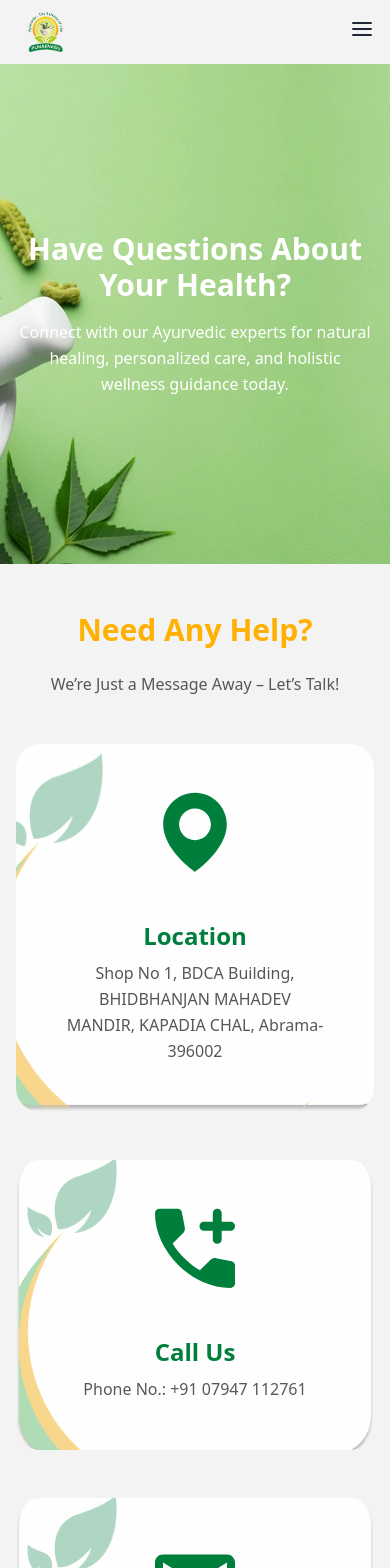
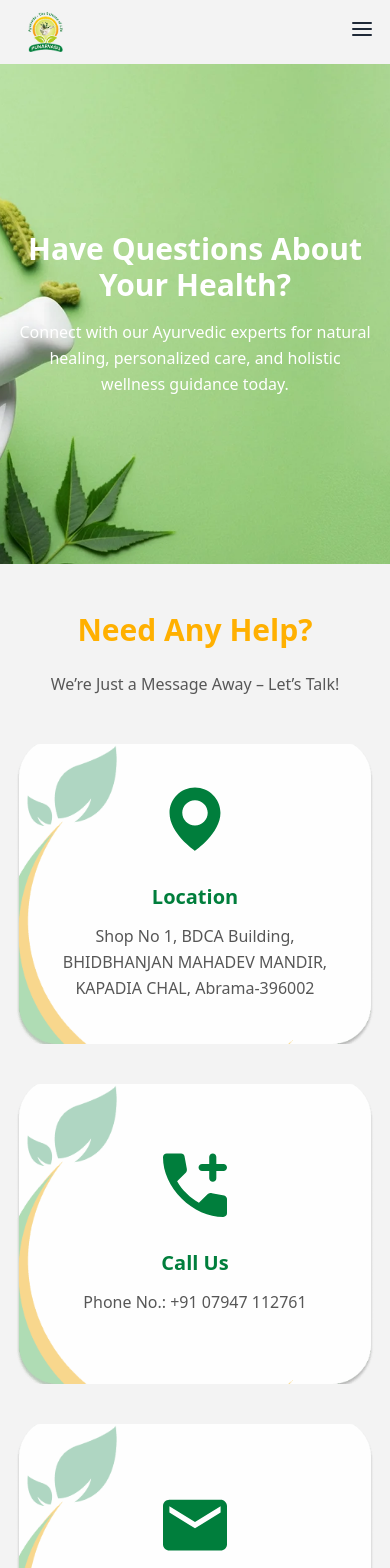
Before and after one commit to vernoxy2/Punarvasu, a React (Vite) app: page /contact in a window 390 px wide. Shown: the top 1568 px of the page. Built offline with nearby package versions, Linux system fonts and the light colour scheme; the HTML template or start-up script is replaced by a standard one.

Commit message:
Daytoday Work

```diff
--- a/package.json
+++ b/package.json
@@ -10,6 +10,7 @@
     "preview": "vite preview"
   },
   "dependencies": {
+    "aos": "^2.3.4",
     "react": "^19.1.0",
     "react-dom": "^19.1.0",
     "react-icons": "^5.5.0",
--- a/src/Components/AboutPageComp/Doctors/Doctors.jsx
+++ b/src/Components/AboutPageComp/Doctors/Doctors.jsx
@@ -1,4 +1,11 @@
 import React from "react";
+
+const doctersData = [
+  {
+    id: 1,
+
+  },
+];
 
 const Doctors = () => {
   return (
@@ -10,7 +17,7 @@ const Doctors = () => {
 
       {/* Subtext */}
       <p className="text-center w-full max-w-3xl text-2xl mx-auto text-textColor z-10">
-       Experienced practitioners dedicated to authentic Ayurvedic healing
+        Experienced practitioners dedicated to authentic Ayurvedic healing
       </p>
     </section>
   );
--- a/src/Components/ConatactUsPageComp/Help/Help.jsx
+++ b/src/Components/ConatactUsPageComp/Help/Help.jsx
@@ -28,8 +28,8 @@ const ContactData = [
 const Help = () => {
   return (
     <section className="py-12 space-y-12">
-      {/* Heading Text */}
-      <div className="text-center space-y-6">
+      {/* Heading */}
+      <div className="text-center space-y-6 px-4">
         <h1 className="text-3xl sm:text-4xl lg:text-5xl font-bold text-secondary">
           Need Any Help?
         </h1>
@@ -38,36 +38,32 @@ const Help = () => {
         </p>
       </div>
 
-      {/* Contact Cards */}
-     <div className="container grid grid-cols-1 md:grid-cols-2 lg:grid-cols-3 gap-12">
+      {/* Cards */}
+      <div className="container mx-auto px-4 grid gap-10 sm:grid-cols-2 xl:grid-cols-3">
         {ContactData.map((item) => (
           <div
             key={item.id}
-      className="relative text-center p-12 space-y-12 rounded-3xl bg-cover bg-no-repeat bg-center"
+            className="text-center bg-cover bg-no-repeat bg-center rounded-3xl p-6 sm:p-6 lg:p-10 flex flex-col justify-center items-center w-full h-auto min-h-[300px] sm:min-h-[305px] lg:min-h-[400px]"
             style={{ backgroundImage: `url(${HelpBg})` }}
           >
-      {/* Icon */}
             <div>
               <img
                 src={item.Icon}
                 alt={`${item.title} icon`}
-          className="mx-auto h-20 w-20"
+                className="mx-auto h-16 w-16 sm:h-20 sm:w-20"
               />
             </div>
-
-      {/* Text Content */}
-      <div className="space-y-2">
-        <h3 className="text-2xl lg:text-3xl font-bold text-primary">
+            <div className="mt-8 space-y-3">
+              <h3 className="text-xl sm:text-2xl lg:text-3xl font-bold text-primary">
                 {item.title}
               </h3>
-        <p className="text-textColor text-base lg:text-lg font-medium leading-relaxed">
+              <p className="text-textColor text-base sm:text-lg font-medium leading-relaxed">
                 {item.dec}
               </p>
             </div>
           </div>
         ))}
       </div>
-
     </section>
   );
 };
--- a/src/Components/HomePageComp/Ayurveda/Ayurveda.jsx
+++ b/src/Components/HomePageComp/Ayurveda/Ayurveda.jsx
@@ -4,11 +4,11 @@ import leaf from "../../../assets/HomeAssets/leaf.png";
 const Ayurveda = () => {
   return (
     <section className="py-12 relative bg-primary/20 text-textColor">
-      <div className="absolute top-0">
+      <div className="absolute -bottom-8">
         <img
           src={leaf}
           alt=""
-          className="hidden lg:block pointer-events-none"
+          className=" pointer-events-none h-52"
         />
       </div>
 
--- a/src/Components/HomePageComp/Certifications/Certifications.jsx
+++ b/src/Components/HomePageComp/Certifications/Certifications.jsx
@@ -46,7 +46,7 @@ const Certifications = () => {
 
       <div className="container grid grid-cols-1 sm:grid-cols-2 lg:grid-cols-3 lg:gap-16 gap-y-4 sm:gap-8">
         {DataList.map((item) => (
-          <div className="flex">
+          <div className="flex px-2 sm:px-0 py-[2px] sm:py-0">
             <div className="bg-primary px-1 md:px-[6px] h-[70px] lg:h-24 rounded-s-xl my-auto"></div>
             <div className="flex w-full items-center  gap-4 py-4 px-6 bg-white shadow-md hover:shadow-lg transition relative">
               <img src={item.icon} alt="icon" className="h-14 lg:h-full pointer-events-none" />
--- a/src/Components/HomePageComp/Experts/Experts.jsx
+++ b/src/Components/HomePageComp/Experts/Experts.jsx
@@ -44,7 +44,7 @@ const Experts = () => {
 
           {/* CTA Button */}
           <div className="my-auto">
-            <PrimaryBtn className="text-white">Learn More</PrimaryBtn>
+            <PrimaryBtn className="text-white ">Learn More</PrimaryBtn>
           </div>
 
           {/* Expert 2 */}
--- a/src/ShareIngComp/Footer/Footer.jsx
+++ b/src/ShareIngComp/Footer/Footer.jsx
@@ -42,7 +42,6 @@ const Footer = () => {
             </p>
           </div>
 
-
           {/* Shortcut links */}
           <div className="lg:w-2/12 text-white">
             <h1 className="flex flex-col gap-y-3 text-2xl font-bold">
@@ -53,7 +52,13 @@ const Footer = () => {
             <ul className="text-white font-semibold mt-4 space-y-2">
               {FooterLink.map((item, index) => (
                 <li key={index}>
-                    <Link to={item.path} className="hover:underline">
+                  <Link
+                    to={item.path}
+                    onClick={() =>
+                      window.scrollTo({ top: 0, behavior: "smooth" })
+                    }
+                    className="hover:underline"
+                  >
                     {item.name}
                   </Link>
                 </li>
@@ -114,14 +119,23 @@ const Footer = () => {
                 </p>
               </div>
             </div>
-            <button className="bg-white w-9/12 text-primary text-start py-2 px-4 font-bold">
+            <Link
+              to="/contact"
+              onClick={() => window.scrollTo({ top: 0, behavior: "smooth" })}
+            >
+              <button className="mt-5 bg-white text-primary text-start px-4 py-2 w-full sm:w-9/12 font-bold hover:bg-gray-100 transition duration-300">
                 Enquiry Now
               </button>
+            </Link>
           </div>
         </div>
         <div className="bg-white h-1  w-2/12 mx-auto"></div>
       </div>
-      <img src={leaf} alt="" className="h-60 md:h-auto ms-auto absolute right-0 bottom-0 " />
+      <img
+        src={leaf}
+        alt=""
+        className="h-60 md:h-auto ms-auto absolute right-0 bottom-0 "
+      />
     </footer>
   );
 };
--- a/src/ShareIngComp/Navbar/Navbar.jsx
+++ b/src/ShareIngComp/Navbar/Navbar.jsx
@@ -1,5 +1,5 @@
 import React, { useState } from "react";
-import { Link, useLocation } from "react-router-dom"; // ✅ Correct import
+import { Link, useLocation } from "react-router-dom";
 import { FiMenu, FiX } from "react-icons/fi";
 import Logo from "../../assets/NavbarAssets/Punarvasu_logo.png";
 
@@ -12,7 +12,7 @@ const navItems = [
 ];
 
 const Navbar = () => {
-  const location = useLocation(); // ✅ Correct casing
+  const location = useLocation();
   const currentPath = location.pathname;
 
   const [menuOpen, setMenuOpen] = useState(false);
@@ -25,11 +25,13 @@ const Navbar = () => {
 
         {/* Logo Section */}
         <div className="flex items-center space-x-4">
+          <Link to={"/"} className="">
           <img
             src={Logo}
             alt="Punarvasu Logo"
             className="h-16 p-3 lg:h-full  w-auto object-contain pointer-events-none"
           />
+          </Link>
         </div>
 
         {/* Desktop Menu */}
```
Also changed, not shown: src/App.jsx (+28 -12 lines), 1 other file (tests, documents, lock files or other folders). Lines whose indentation alone changed are shown as unchanged.
